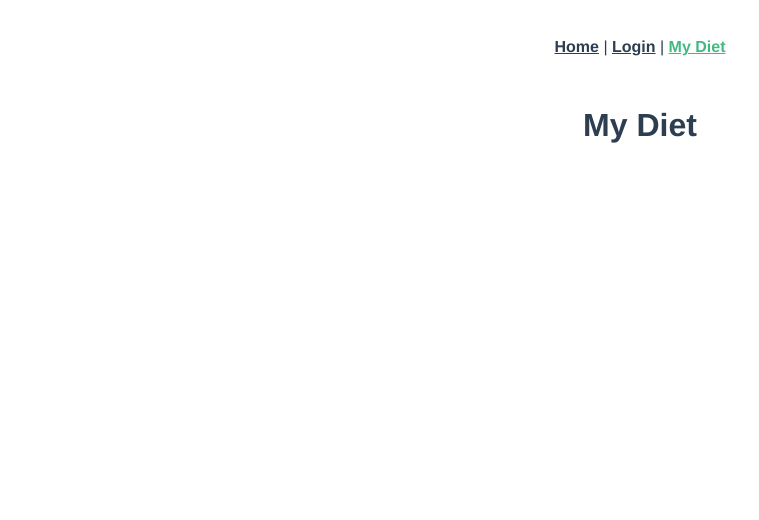
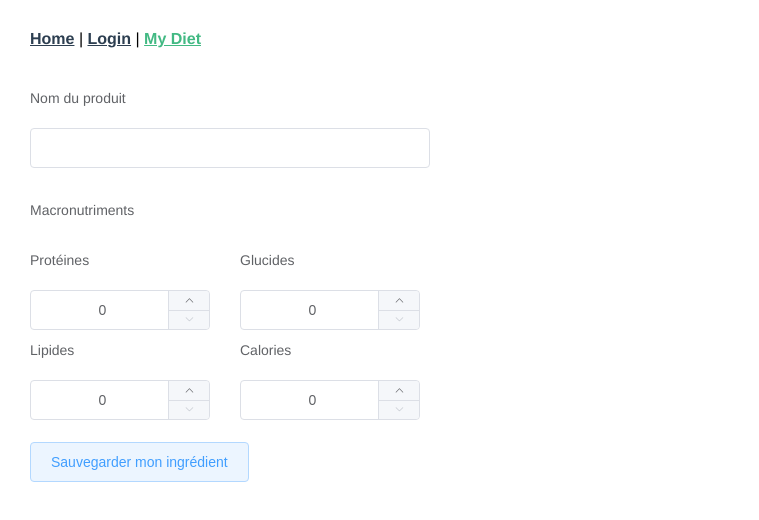
Before and after one commit to mineraux/Pumpr, a Vue app: page /my-diet in a window 1280 px wide. Shown: the top 520 px of the page, without its empty margins (0-759 px from the left). Built offline with nearby package versions, Linux system fonts and the light colour scheme.

Commit message:
Add: MyDiet vue and product creation

```diff
--- a/src/App.vue
+++ b/src/App.vue
@@ -10,16 +10,16 @@
 </template>
 
 <style lang="scss">
+body {
+  margin: 0ch;
+}
 #app {
   font-family: Avenir, Helvetica, Arial, sans-serif;
-  -webkit-font-smoothing: antialiased;
-  -moz-osx-font-smoothing: grayscale;
-  text-align: center;
-  color: #2c3e50;
+  padding: 30px;
 }
 
 #nav {
-  padding: 30px;
+  margin-bottom: 30px;
 
   a {
     font-weight: bold;
--- a/src/store/index.ts
+++ b/src/store/index.ts
@@ -28,6 +28,10 @@ export default new Vuex.Store({
       const userProfile = await db.app.auth().currentUser
 
       console.log(userProfile)
+    },
+
+    async saveProduct({dispatch}, form) {
+      await db.app.firestore().collection('products').doc().set(form)
     }
   },
   modules: {},
--- a/src/views/Login.vue
+++ b/src/views/Login.vue
@@ -1,5 +1,5 @@
 <template>
-  <form @submit.prevent="onSubmitLogin">
+  <form @submit.prevent>
     <div>
       <label for="email">Email</label>
       <input type="email" id="email" v-model="loginForm.email" />
--- a/src/views/MyDiet.vue
+++ b/src/views/MyDiet.vue
@@ -1,6 +1,47 @@
 <template>
-  <h1>My Diet</h1>
+  <div class="block">
+    <el-form ref="form" :model="form" label-position="top" label-width="100px" @submit.prevent>
+      <el-form-item label="Nom du produit">
+        <el-input v-model="form.productName"></el-input>
+      </el-form-item>
+      <el-form-item label="Macronutriments">
+        <el-row :gutter="20">
+          <el-col :span="12">
+            <el-form-item label="Protéines">
+              <el-input-number v-model="form.proteins" controls-position="right" :min="0"></el-input-number>
+            </el-form-item>
+          </el-col>
+          <el-col :span="12">
+            <el-form-item label="Glucides">
+              <el-input-number v-model="form.carbs" controls-position="right" :min="0"></el-input-number>
+            </el-form-item>
+          </el-col>
+        </el-row>
+        <el-row :gutter="20">
+          <el-col :span="12">
+            <el-form-item label="Lipides">
+              <el-input-number v-model="form.lipids" controls-position="right" :min="0"></el-input-number>
+            </el-form-item>
+          </el-col>
+          <el-col :span="12">
+            <el-form-item label="Calories">
+              <el-input-number v-model="form.cals" controls-position="right" :min="0"></el-input-number>
+            </el-form-item>
+          </el-col>
+        </el-row>
+      </el-form-item>
+      <el-form-item>
+        <el-button type="primary" :plain="true" @click="onSubmitIngredient">Sauvegarder mon ingrédient</el-button>
+      </el-form-item>
+    </el-form>
+  </div>
 </template>
+
+<style lang="scss" scoped>
+  .el-form {
+    max-width: 400px;
+  }
+</style>
 
 <script lang="ts">
 import Vue from 'vue'
@@ -8,6 +49,23 @@ import Component from 'vue-class-component'
 
 @Component({})
 export default class MyDiet extends Vue {
+  private form = {
+    productName: '',
+    proteins: 0,
+    carbs: 0,
+    lipids: 0,
+    cals: 0,
+  }
 
+  onSubmitIngredient(): void {
+    this.$store.dispatch('saveProduct', this.form)
+
+    // TODO: Handle this in the promise in the store and handle error case
+    this.$message({
+      showClose: true,
+      message: 'Product successfully created',
+      type: 'success'
+    });
+  }
 }
 </script>
```
